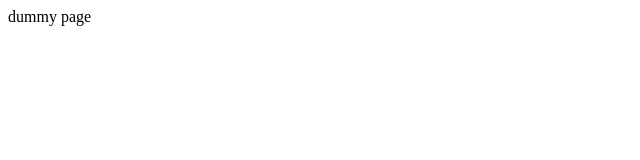
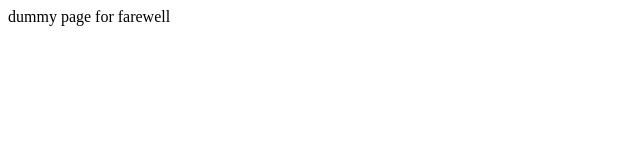
Before and after one commit to cyan21/iot-demo, a plain HTML site: page app/farewell.html in a window 1280 px wide. Shown: the full height of the page, 0-640 px from the left. Drawn offline with Linux system fonts and the light colour scheme.

Commit message:
edit message for farewell

```diff
--- a/app/farewell.html
+++ b/app/farewell.html
@@ -3,6 +3,6 @@
   <title>Good bye</title>
 </head>
 <body>
-<p>dummy page</p>
+<p>dummy page for farewell</p>
 </body>
 </html>
```
Also changed, not shown: 1 other file.
